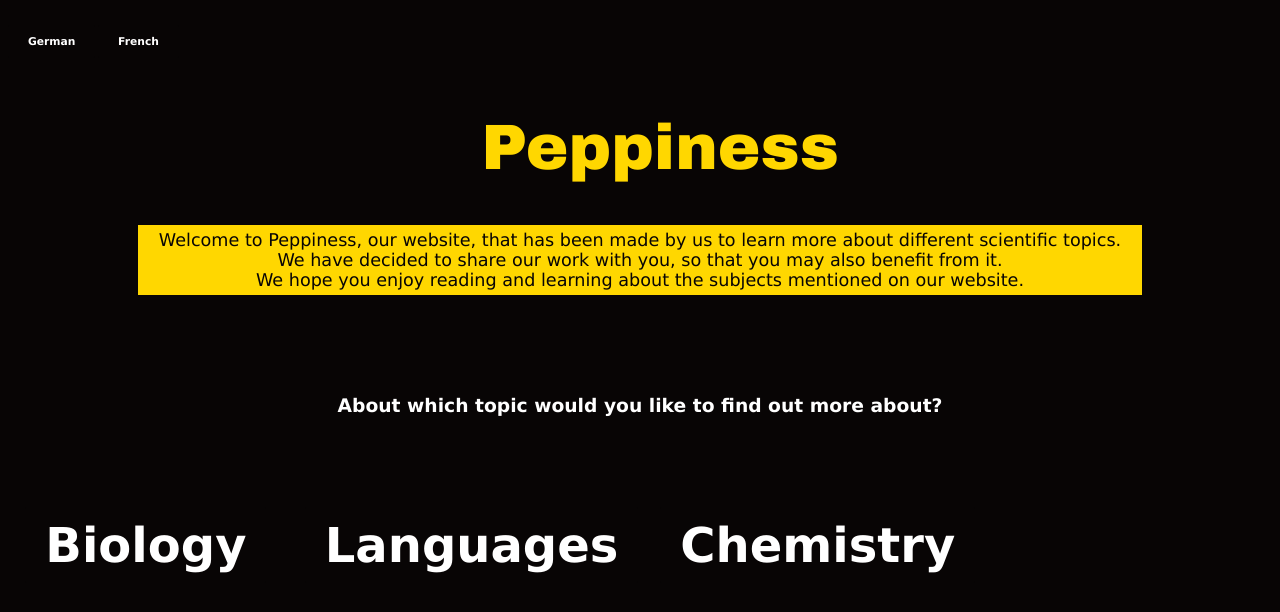
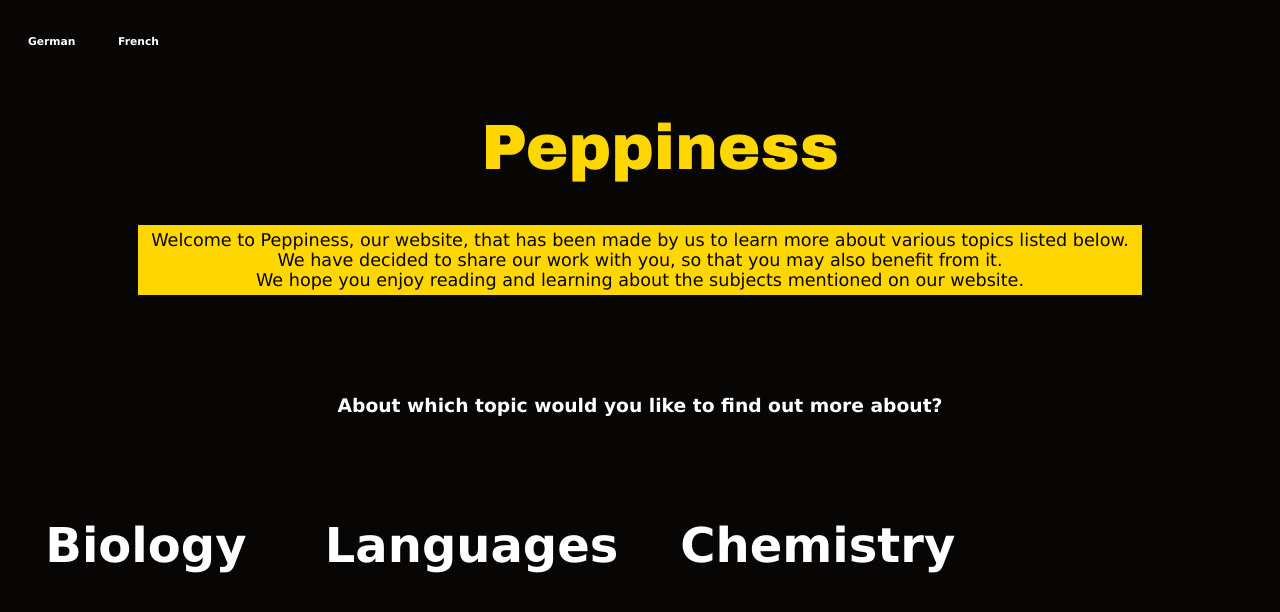
Before and after one commit to awal11/enzyklopaedie, a Jekyll site: the page built from index.html, in a window 1280 px wide. Shown: the top 612 px of the page. Built offline with Jekyll 4.4.1, drawn with Linux system fonts in a browser that asks for light colours.

Commit message:
welcome text

```diff
--- a/deutsch/deutschindex.html
+++ b/deutsch/deutschindex.html
@@ -12,7 +12,7 @@ icon: "../stahu.ico"
 <h1> Peppiness </h1>
 
 <p class='intro'>
-    de Welcome to Peppiness, our website, that has been made by us, to learn more about different scientific topics.
+    de Welcome to Peppiness, our website, that has been made by us, to learn more about various topics listed below.
     We have decided to share our work with you, so that you may also benefit from it.
     <br> We hope you enjoy reading and learning
     about the subjects mentioned on our website.
--- a/francais/francaisindex.html
+++ b/francais/francaisindex.html
@@ -12,7 +12,7 @@ icon: '../stahu.ico'
 <h1> Peppiness </h1>
 
 <p class='intro'>
-    fr Welcome to Peppiness, our website, that has been made by us, to learn more about different scientific topics.
+    fr Welcome to Peppiness, our website, that has been made by us, to learn more about various topics listed below.
     We have decided to share our work with you, so that you may also benefit from it.
     <br> We hope you enjoy reading and learning
     about the subjects mentioned on our website.
--- a/index.html
+++ b/index.html
@@ -13,7 +13,7 @@ icon: "stahu.ico"
 <h1> Peppiness  </h1>
 
 <p class='intro'>
-    Welcome to Peppiness, our website, that has been made by us to learn more about different scientific topics.
+    Welcome to Peppiness, our website, that has been made by us to learn more about various topics listed below.
     We have decided to share our work with you, so that you may also benefit from it.
     <br> We hope you enjoy reading and learning
     about the subjects mentioned on our website.
```
